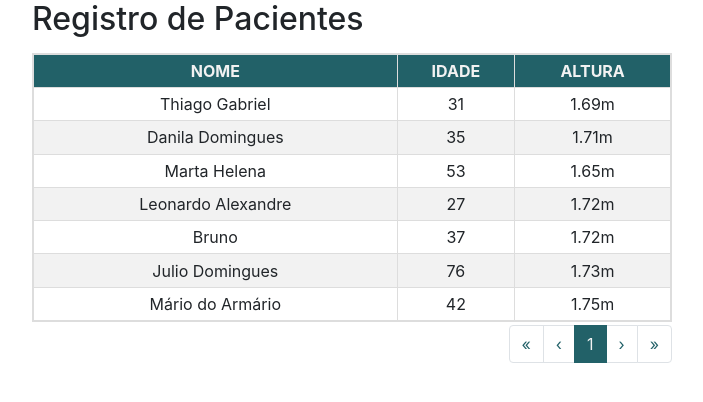
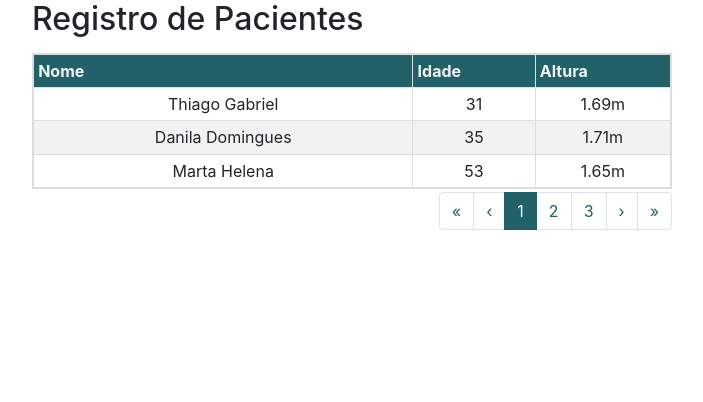
Before and after one commit to tmoreirafreitas/ui-to-react, a React (Create React App) app: page / in a window 1280 px wide. Shown: the top 402 px of the page, without its empty margins (288-991 px from the left). Built offline with nearby package versions, Linux system fonts and the light colour scheme.

Commit message:
Modificado aplicação para Hooks
* Incluído redux react-redux, para atualização do conteúdo da tabela conforme ações que possam existir como paginação, filtro, ordenação etc.
* Criado componente Column

```diff
--- a/package.json
+++ b/package.json
@@ -7,7 +7,9 @@
     "react": "^16.12.0",
     "react-bootstrap": "^1.0.0-beta.16",
     "react-dom": "^16.12.0",
-    "react-scripts": "3.2.0"
+    "react-redux": "^7.2.0",
+    "react-scripts": "3.2.0",
+    "redux": "^4.0.5"
   },
   "scripts": {
     "start": "react-scripts start",
--- a/src/App.js
+++ b/src/App.js
@@ -1,13 +1,44 @@
-import React, {Component} from 'react';
+import React from 'react';
 import './App.css';
-import DataTable from './components/dataTable';
+import DataTable from './components/DataTable';
 
-export default class App extends Component{
-  constructor(props){
-    super(props);
-    this.state = {
-      columns: ["Nome", "Idade", "Altura"],
-      data: [
+const App = () =>{
+  // const columns = ["Nome", "Idade", "Altura"];
+  const columns = [
+    // {
+    //   columName: "Action",
+    //   content: "Action",
+    //   filterable: false,
+    //   isSorted: false,
+    //   isSortedDesc: false,
+    //   disabled: false
+    // },
+    {
+      columName: "Nome",
+      content: "Nome",
+      filterable: false,
+      isSorted: false,
+      isSortedDesc: false,
+      disabled: false
+    },
+    {
+      columName: "Idade",
+      content: "Idade",
+      filterable: false,
+      isSorted: false,
+      isSortedDesc: false,
+      disabled: false
+    },
+    {
+      columName: "Altura",
+      content: "Altura",
+      filterable: false,
+      isSorted: false,
+      isSortedDesc: false,
+      disabled: false
+    },
+  ]
+  const data = [
     {"Nome": "Thiago Gabriel", "Idade" : 31, "Altura": "1.69m"},
     {"Nome": "Danila Domingues", "Idade" : 35, "Altura": "1.71m"},
     {"Nome": "Marta Helena", "Idade" : 53, "Altura": "1.65m"},
@@ -15,16 +46,13 @@ export default class App extends Component{
     {"Nome": "Bruno", "Idade" : 37, "Altura": "1.72m"},
     {"Nome": "Julio Domingues", "Idade" : 76, "Altura": "1.73m"},
     {"Nome": "Mário do Armário", "Idade" : 42, "Altura": "1.75m"}
-      ],
-    }
-  }
+  ];
 
-  render() {
-    const {columns, data} = this.state;
   return(
     <div className="App">
-        <DataTable columns={columns} data={data} items_per_page = {10} title="Registro de Pacientes"/>
+      <DataTable dataColumns={columns} dataRows={data} items_per_page = {3} title="Registro de Pacientes"/>
     </div>
   );
 }
-}
+
+export default App;
--- /dev/null
+++ b/src/actions/actionsTypes.js
@@ -0,0 +1,8 @@
+export const CLICK_INCREMENT_VALUE = 'CLICK_INCREMENT_VALUE';
+export const CLICK_DECREMENT_VALUE = 'CLICK_DECREMENT_VALUE';
+export const CLICK_DELETE_VALUE = 'CLICK_DELETE_VALUE';
+export const CLICK_INSERT_VALUE = 'CLICK_INSERT_VALUE';
+export const CLICK_FILTER_VALUE = 'CLICK_FILTER_VALUE';
+export const CLICK_SORT_VALUE = 'CLICK_SORT_VALUE';
+export const CLICK_RESET_VALUE = "CLICK_RESET_VALUE";
+export const CLICK_PAGINATE = 'CLICK_PAGINATE';
--- /dev/null
+++ b/src/actions/index.js
@@ -0,0 +1,7 @@
+import tableActions from './tableActions'
+
+const allActions = {
+    tableActions
+}
+
+export default allActions
--- /dev/null
+++ b/src/actions/tableActions.js
@@ -0,0 +1,51 @@
+import { CLICK_DELETE_VALUE, CLICK_FILTER_VALUE, CLICK_SORT_VALUE, CLICK_PAGINATE } from "./actionsTypes"
+
+const deleteItem = (id) => {
+    return {
+        type: CLICK_DELETE_VALUE,
+        payload: id
+    }
+}
+
+const filterItemsBy = (property = {}) =>{
+    return {
+        type: CLICK_FILTER_VALUE,
+        payload: property
+    }
+}
+
+const sortElementsBy = (property = {}) =>{
+    return{
+        type: CLICK_SORT_VALUE,
+        payload: property
+    }
+}
+
+const paginate = (objToPagination) => {    //items = [], page, per_page
+    var page = objToPagination.page || 1,
+    per_page = objToPagination.per_page || 10,
+    items = objToPagination.items,
+    offset = (page - 1) * per_page,
+    paginatedItems = items.slice(offset).slice(0, per_page),
+    total_pages = Math.ceil(items.length / per_page);
+
+    return {
+        type: CLICK_PAGINATE,
+        payload: {
+            page: page,
+            per_page: per_page,
+            pre_page: page - 1 ? page - 1 : null,
+            next_page: (total_pages > page) ? page + 1 : null,
+            total: items.length,
+            total_pages: total_pages,
+            data: paginatedItems
+        }
+    }
+}
+
+export default {
+    deleteItem,
+    filterItemsBy,
+    sortElementsBy,
+    paginate
+}
--- /dev/null
+++ b/src/components/Column.js
@@ -0,0 +1,63 @@
+import React, { useState, useEffect } from 'react';
+
+const Column = props => {
+    // const [state, setState] = useState(props);
+    const [header, setHeader] = useState(props.header?props.header:false);
+    const [filterable, setFilterable] = useState(props.filterable?props.filterable:false);
+    const [filterInput, setFilterInput] = useState(props.filterInput?props.filterInput:"");
+    const [isSorted, setIsSorted] = useState(props.isSorted?props.isSorted:false);
+    const [isSortedDesc, setIsSortedDesc] = useState(props.isSortedDesc?props.isSortedDesc:false);
+    const [content, setContent] = useState(props.content?props.content:null);
+    const [columnName, setColumnName] = useState(props.columnName?props.columnName:"");
+    const [disabled, setDisabled] = useState(props.disabled?props.disabled:false);
+    let iconSort = "";
+
+    useEffect(() => {
+        setContent(props.content?props.content:null);
+    }, [props]);
+
+    if(isSorted){
+      iconSort = <i className='fa fa-sort-amount-asc'></i>;
+    }else if(isSortedDesc){
+      iconSort = <i className='fa fa-sort-amount-desc'></i>;
+    }
+
+    //onClick = {dispatch(allActions.tableActions.sortElementsBy({columnName: columnName, directionSort: isSorted ? isSortedDesc ? "asc" : "desc" : ""}))}
+    const btnSort =  (<button type="button" className="btn btn-primary">{iconSort}</button>);
+
+    let iconFilter = "";
+    if(filterable){
+      iconFilter = <i className='fa fa-filter'></i>;
+    }
+
+    //onClick={dispatch(allActions.tableActions.filterItemsBy({columnName: columnName, value: filterInput}))}
+    const btnFilter = (<button type="button" className="btn btn-primary">{iconFilter}</button>);
+    const columnMarkup = header ? (
+        <th className="column column-header">
+          <div className="d-flex align-items-center justify-content-between">
+            {
+              <span>
+                {content}
+              </span>
+            }
+            {
+              filterable && (!isSorted && !isSortedDesc) ? <div className="d-flex justify-content-end">
+                {btnFilter}
+              </div>: filterable && (isSorted || isSortedDesc)?<div className="d-flex justify-content-end">
+                {btnFilter}&nbsp;&nbsp;{btnSort}
+              </div> :
+                !filterable && (isSorted || isSortedDesc) ? <div className="d-flex justify-content-end">
+                {btnSort}
+              </div>:""
+            }
+          </div>
+        </th>
+      ) : (
+        <td className="Column">
+          {content}
+        </td>
+      );
+    return (columnMarkup);
+}
+
+export default Column
--- a/src/components/dataTable.css
+++ b/src/components/dataTable.css
@@ -15,6 +15,11 @@
 }
 
 .dataTable td, .dataTable th {
+    border: 1px solid #ddd;
+    padding: 0.65%;
+}
+
+.dataTable .column{
     border: 1px solid #ddd;
     padding: 0.65%;
 }
--- a/src/components/dataTable.js
+++ b/src/components/dataTable.js
@@ -1,155 +1,136 @@
-import React, {Component} from 'react';
+import React, { useState, useEffect } from 'react';
+import {useSelector, useDispatch} from 'react-redux';
+import allActions from '../actions';
+import Column from './Column'
 import Pagination from 'react-bootstrap/Pagination';
-import './dataTable.css';
+import './DataTable.css';
 
-export default class DataTable extends Component{
-    constructor(props){
-        super(props);
-        this.state = {
-            title: "",
-            dataColumns: [],
-            dataRows: [{}],
-            action: {},
-            items_per_page: 10,
-            itemsPaginations: [],
-            paginators: {},
-        };
-    }
+const DataTable = (props) => {
+    const [title] = useState(props.title?props.title:"");
+    const [dataColumns] = useState(props.dataColumns?props.dataColumns:[{}]);
+    const [items_per_page] = useState(props.items_per_page?props.items_per_page:10);
+    const table = useSelector(state => state.table);
+    const dispatch = useDispatch();
+    let objToPagination = {items:props.dataRows,page:1,per_page:props.items_per_page};
 
-    componentDidMount(){
+    useEffect(() => {
+        dispatch(allActions.tableActions.paginate(objToPagination));
+    }, []);
+
+    function renderPagination(config){
         let items = [];
-        let paginators = this.paginator(this.props.data, 1, this.props.items_per_page);
+        if(config){
+            let paginators = config;
             for (let number = 1; number <= paginators.total_pages; number++) {
                 items.push(
-                <Pagination.Item key={number} active={number === paginators.page} onClick={(e) => this.pageHandleClick(e, number)}>
+                    <Pagination.Item key={number} active={number === paginators.page} onClick={(e) => pageHandleClick(e, number)}>
                         {number}
-                </Pagination.Item>,
+                    </Pagination.Item>
                 );
             }
-
-        this.setState(
-            {
-                title: this.props.title,
-                dataColumns: this.props.columns,
-                dataRows: paginators.data,
-                action:{},
-                items_per_page: this.props.items_per_page,
-                itemsPaginations: items,
-                paginators: paginators,
         }
-        );
+        return items;
     }
-
-    paginator = (items, page, per_page) =>{
-        var page = page || 1,
-        per_page = per_page || 10,
-        offset = (page - 1) * per_page,
-
-        paginatedItems = items.slice(offset).slice(0, per_page),
-        total_pages = Math.ceil(items.length / per_page);
-        return {
-            page: page,
-            per_page: per_page,
-            pre_page: page - 1 ? page - 1 : null,
-            next_page: (total_pages > page) ? page + 1 : null,
-            total: items.length,
-            total_pages: total_pages,
-            data: paginatedItems
-        };
-    }
-
-    renderTableHeader =  () => {
-        const {dataColumns} = this.state;
-        return dataColumns.map((key, index) =>{
-            return <th key={index}>{key.toUpperCase()}</th>
+    function renderTableHeader() {
+        return dataColumns.map((_column, columnIndex) =>{
+            return (<Column key={columnIndex}
+                    header = {true}
+                    columnName = {_column.columnName}
+                    content = {_column.content}
+                    filterable = {_column.filterable?_column.filterable:false}
+                    isSorted = {_column.isSorted?_column.isSorted:false}
+                    isSortedDesc = {_column.isSortedDesc?_column.isSortedDesc:false}
+                    filterInput = {_column.filterInput?_column.filterInput:""}
+                    disabled = {_column.disabled?_column.disabled:false}
+                    ></Column>);
         });
     }
 
-    renderTableData = () => {
-        const {dataColumns, dataRows} = this.state;
-        return dataRows.map((data, indexData) =>{
+    function renderTableData () {
+        if(table.payload){
+            return table.payload.data.map((data, rowIndex) =>{
                 return (
-                <tr key={indexData}>
+                    <tr key={`row-${rowIndex}`}>
                         {
-                        dataColumns.map((column, indexColumn)=>{
-                            return <td key={indexColumn}>{data[column]}</td>
+                            dataColumns.map((_column, columnIndex)=>{
+                                return (<Column key = {`${rowIndex}-${columnIndex}`}
+                                        header = {false}
+                                        content={data[dataColumns[columnIndex].columName]}
+                                        disabled = {_column.disabled?_column.disabled:false}>
+                                    </Column>)
                             })
                         }
                     </tr>
                 );
             });
         }
+    }
 
-    pageHandleClick = (event, index) =>{
+    function pageHandleClick(event, index){
         event.preventDefault();
-        let paginators = {};
+        if(table.payload){
             switch (index) {
                 case "First":
-                if(Number(this.state.paginators.page) !== 1){
-                    paginators = this.paginator(this.props.data, 1, this.state.items_per_page);
-                    this.setState({paginators, dataRows: paginators.data});
+                    if(Number(table.payload.page) !== 1){
+                        objToPagination = {items: props.dataRows, page: 1, per_page: items_per_page};
+                        dispatch(allActions.tableActions.paginate(objToPagination));
                     }
                     break;
 
                 case "Prev":
-                if(Number(this.state.paginators.page) !== 1){
-                    paginators = this.paginator(this.props.data, this.state.paginators.page - 1, this.state.items_per_page);
-                    this.setState({paginators, dataRows: paginators.data});
+                    if(Number(table.payload.page) !== 1){
+                        objToPagination = {items:props.dataRows, page: table.payload.page - 1, per_page: items_per_page};
+                        dispatch(allActions.tableActions.paginate(objToPagination));
                     }
                     break;
 
                 case "Next":
-                if(this.state.paginators.page !== this.state.paginators.total_pages){
-                    paginators = this.paginator(this.props.data, this.state.paginators.page + 1, this.state.items_per_page);
-                    this.setState({paginators, dataRows: paginators.data});
+                    if(table.payload.page !== table.payload.total_pages){
+                        objToPagination = {items: props.dataRows, page: table.payload.page + 1, per_page: items_per_page};
+                        dispatch(allActions.tableActions.paginate(objToPagination));
                     }
                     break;
 
                 case "Last":
-                if(this.state.paginators.page !== this.state.paginators.total_pages){
-                    paginators = this.paginator(this.props.data, this.state.paginators.total_pages, this.state.items_per_page);
-                    this.setState({paginators, dataRows: paginators.data});
+                    if(table.payload.page !== table.payload.total_pages){
+                        objToPagination = {items: props.dataRows, page: table.payload.total_pages, per_page: items_per_page};
+                        dispatch(allActions.tableActions.paginate(objToPagination));
                     }
                     break;
 
                 default:
-                if(this.state.paginators.page !== index){
-                    paginators = this.paginator(this.props.data, index, this.state.items_per_page);
-                    this.setState({paginators, dataRows: paginators.data});
+                    if(table.payload.page !== index){
+                        objToPagination = {items: props.dataRows, page: index, per_page: items_per_page};
+                        dispatch(allActions.tableActions.paginate(objToPagination));
                     }
                     break;
             }
-
-        this.state.itemsPaginations = [];
-        for (let number = 1; number <= paginators.total_pages; number++) {
-            this.state.itemsPaginations.push(
-                <Pagination.Item key={number} active={number === paginators.page} onClick={(e) => this.pageHandleClick(e, number)}>
-                    {number}
-                </Pagination.Item>,
-            );
         }
     }
 
-    render() {
     return (
         <div className="box-data-table">
-                <h2>{this.state.title}</h2>
+            <h2>{title}</h2>
             <table className="dataTable">
                 <thead>
-                        <tr>{this.renderTableHeader()}</tr>
+                    <tr>{renderTableHeader()}</tr>
                 </thead>
                 <tbody>
-                        {this.renderTableData()}
+                    {renderTableData()}
                 </tbody>
             </table>
+            {
+
+            }
             <Pagination>
-                    <Pagination.First onClick={(e) => this.pageHandleClick(e, "First")} />
-                    <Pagination.Prev onClick={(e) => this.pageHandleClick(e, "Prev")} />
-                    {this.state.itemsPaginations}
-                    <Pagination.Next onClick={(e) => this.pageHandleClick(e, "Next")} />
-                    <Pagination.Last onClick={(e) => this.pageHandleClick(e, "Last")} />
+                <Pagination.First onClick={(e) => pageHandleClick(e, "First")} />
+                <Pagination.Prev onClick={(e) => pageHandleClick(e, "Prev")} />
+                {renderPagination(table.payload)}
+                <Pagination.Next onClick={(e) => {pageHandleClick(e, "Next")}} />
+                <Pagination.Last onClick={(e) => pageHandleClick(e, "Last")} />
             </Pagination>
         </div>
     );
 }
-}
+
+export default DataTable
--- /dev/null
+++ b/src/reducers/table.js
@@ -0,0 +1,26 @@
+import { CLICK_PAGINATE, CLICK_FILTER_VALUE, CLICK_SORT_VALUE } from "../actions/actionsTypes";
+
+const table = (state = {}, action) => {
+    switch(action.type){
+        case CLICK_FILTER_VALUE:
+            return {
+                ...state,
+                payload: action.payload
+            }
+        case CLICK_SORT_VALUE:
+            return {
+                ...state,
+                payload: action.payload
+            }
+        case CLICK_PAGINATE:
+            return {
+                ...state,
+                payload: action.payload,
+                paginated: true,
+            }
+        default:
+            return state
+    }
+}
+
+export default table;
```
Also changed, not shown: src/index.js (+11 -1 lines), src/reducers/index.js (added, +9 -0 lines), 1 other file (tests, documents, lock files or other folders). Lines whose indentation alone changed are shown as unchanged.
